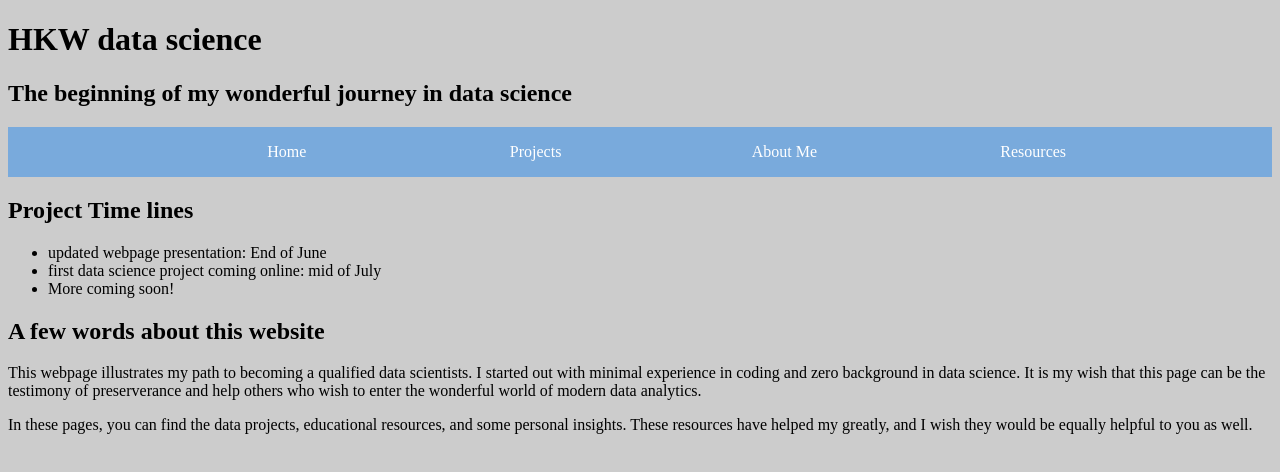
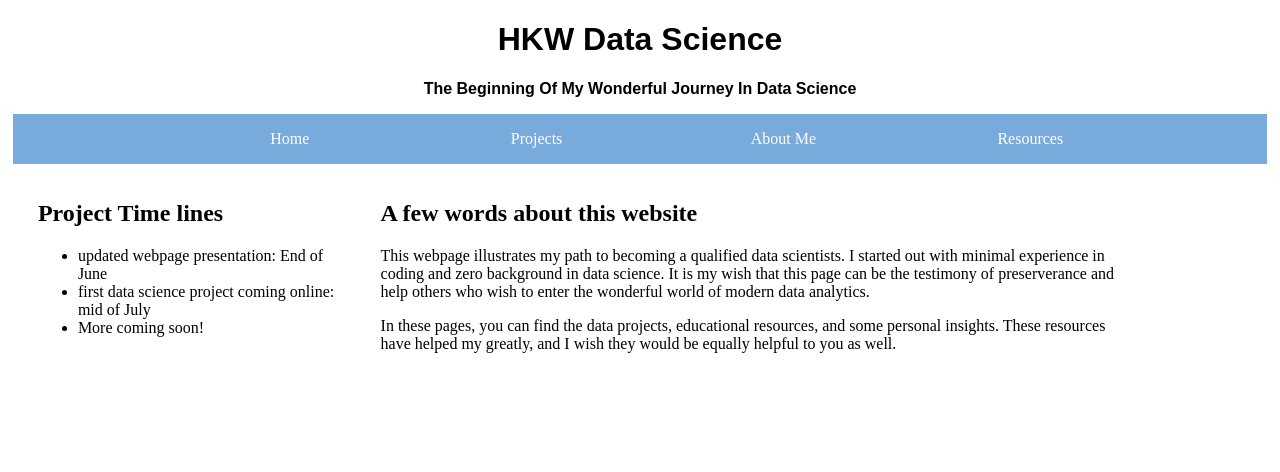
Before and after one commit to hkwdatascience/hkwdatascience.github.io, a plain HTML site: page index.html in a window 1280 px wide. Drawn offline with nearby package versions, Linux system fonts and the light colour scheme.

Commit message:
The styling.css file added definition of left and right blocks.
The index file added clear definition of the left and
right block.

```diff
--- a/css/styling.css
+++ b/css/styling.css
@@ -1,21 +1,25 @@
 /* index page css. Currently just named as styling*/
 body{
-	background: #ccc;
-	padding: 0;
+	background: rgb(255, 255, 255);
+	margin: 1%;
 }
 
 
 header {
 	height: 15%;
-	font-family: sans-serif;
+	font-family: sans-serif ;
 	text-align: center;
 	text-transform: capitalize;
 
 }
 
 header h1{
-	background-color: rgb(255, 255, 255);
+	background-color: ;
 	color: rgb(0, 0, 0);
+}
+
+header h2{
+	font-size: medium;
 }
 
 
@@ -67,6 +71,9 @@ nav li li{
 nav > ul > li{
 	text-align: center;
 }
+
+
+
 /*sub menu drop down funtion*/
 nav li ul{
 	position: absolute;
@@ -87,3 +94,30 @@ nav li ul li {
 	padding: 0;
 	margin: 0;
 }
+
+
+/*the left and right blockinsg of the body section of the page*/
+
+.left{
+	display: inline-block;
+	width: 25%;
+	height: 100vh;
+	margin: 0 2%;
+	vertical-align: top;
+
+}
+
+.left h1{
+	text-align: left;
+	font-family:
+}
+
+.left li{
+	text-align: left;
+	font-family: 'Times New Roman', Times, serif;
+}
+
+.right{
+	display: inline-block;
+	width:60%;
+}
--- a/index.html
+++ b/index.html
@@ -9,16 +9,16 @@
 	<script src="https://code.jquery.com/jquery-1.10.2.js"></script>
 </head>
 <body>
-
-	<div>
+	<header>
 		<h1> HKW data science</h1>
 		<h2> The beginning of my wonderful journey in data science</h2>
-	</div>
+	</header>
+
 
 	<script id="replace_with_navbar" src="nav.js"></script>
 
 	<aside class="left">
-		<h2>Project Time lines</h2>
+		<h1>Project Time lines</h1>
 		<ul>
 			<li>updated webpage presentation: End of June</li>
 			<li>first data science project coming online: mid of July</li>
@@ -28,12 +28,17 @@
 
 	<article class="right">
 		<h1>A few words about this website</h1>
-		<p> This webpage illustrates my path to becoming a qualified data scientists. I started out with minimal experience in coding and zero background in data science. It is my wish that this page can be the testimony of preserverance and help others who wish to enter the wonderful world of modern data analytics.</p>
-		<p> In these pages, you can find the data projects, educational resources, and some personal insights. These resources have helped my greatly, and I wish they would be equally helpful to you as well. </p>
-
+		<p> This webpage illustrates my path to becoming a qualified data scientists. I started out with minimal experience in coding
+			and zero background in data science. It is my wish that this page can be the testimony of preserverance and help others who
+			 wish to enter the wonderful world of modern data analytics.</p>
+		<p> In these pages, you can find the data projects, educational
+			resources, and some personal insights. These resources have helped my greatly,
+			and I wish they would be equally helpful to you as well. </p>
 
 
 	</article>
+
+
 	<footer>
 
 
```
